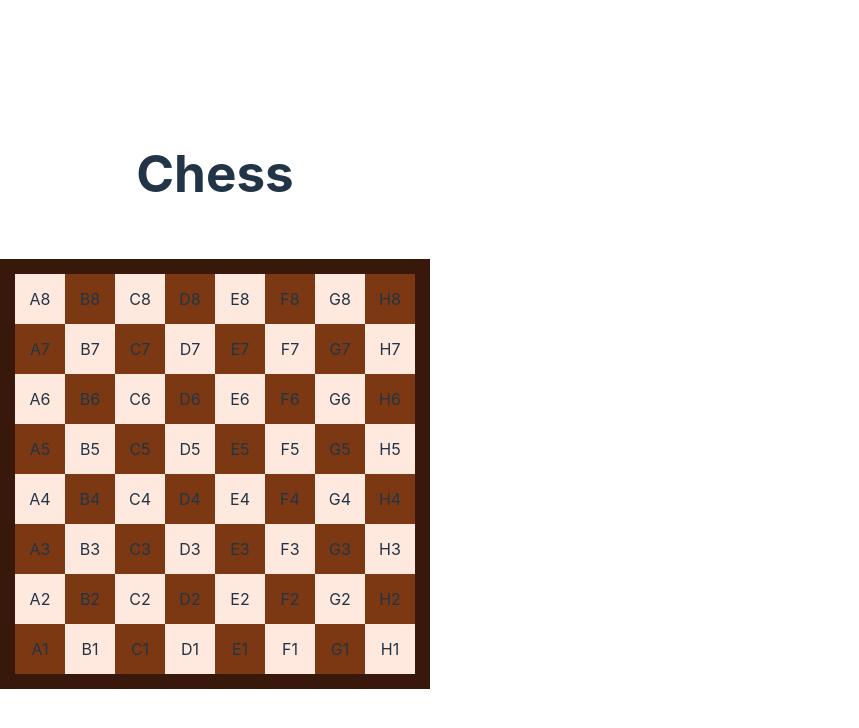
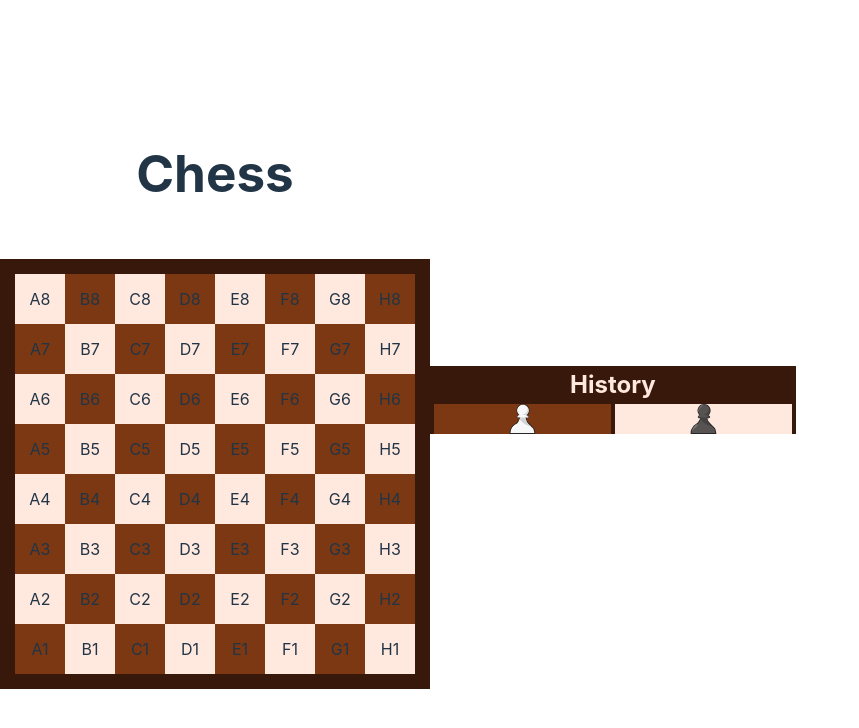
Before and after one commit to A-Yehia19/Chess, a React (Vite) app: page / in a window 1280 px wide. Shown: the top 728 px of the page, without its empty margins (0-859 px from the left). Built offline with nearby package versions, Linux system fonts and the light colour scheme.

Commit message:
version 0.2.1

```diff
--- a/src/common.css
+++ b/src/common.css
@@ -1,3 +1,10 @@
+:root {
+    --cell-size: 50px;
+    --white-cell-color: #FFE8DE;
+    --black-cell-color: #7B3812;
+    --border-color: #38180B;
+}
+
 .row {
     display: flex;
     flex-wrap: wrap;
@@ -19,6 +26,14 @@
     align-items: center;
 }
 
-.center {
-    margin: auto;
+.grow {
+    flex-grow: 1;
 }
+
+.white-bg{
+    background-color: var(--white-cell-color);
+}
+
+.black-bg{
+    background-color: var(--black-cell-color);
+}
--- /dev/null
+++ b/src/components/Home/History.jsx
@@ -0,0 +1,31 @@
+import "../../common.css"
+import "./styles/History.css"
+
+function HomeHistory() {
+    return (
+        <div id="game-history col">
+            <h2 id="history-title"> History </h2>
+            <div className="row">
+                {/* white history */}
+                <div id="white-history" className="col grow history">
+                    <div className="center-content black-bg">
+                        <img src="/src/assets/pieces/white/pawn.svg" alt="white pawn" height={30}/>
+                    </div>
+
+                    {/* white history appended here */}
+                </div>
+
+                {/* black history */}
+                <div id="black-history" className="col grow history">
+                    <div className="center-content white-bg">
+                        <img src="/src/assets/pieces/black/pawn.svg" alt="black pawn" height={30}/>
+                    </div>
+
+                    {/* black history appended here */}
+                </div>
+            </div>
+        </div>
+    )
+}
+
+export default HomeHistory
--- a/src/components/Home/styles/Board.css
+++ b/src/components/Home/styles/Board.css
@@ -1,9 +1,4 @@
-:root {
-    --cell-size: 50px;
-    --white-cell-color: #FFE8DE;
-    --black-cell-color: #7B3812;
-    --border-color: #38180B;
-}
+@import "../../../common.css";
 
 .white-cell {
     background-color: var(--white-cell-color);
--- /dev/null
+++ b/src/components/Home/styles/History.css
@@ -0,0 +1,30 @@
+@import "../../../common.css";
+
+#game-history {
+  display: flex;
+  flex-direction: column;
+  justify-content: center;
+  align-items: center;
+  margin-top: 20px;
+}
+
+#history-title {
+    background-color: var(--border-color);
+    padding: 1px 140px;
+    color: var(--white-cell-color);
+    margin: 0;
+}
+
+#white-history {
+    border-right: 2px solid var(--border-color);
+    border-left: 4px solid var(--border-color);
+}
+
+#black-history {
+    border-right: 4px solid var(--border-color);
+    border-left: 2px solid var(--border-color);
+}
+
+.history * {
+    width: 100%;
+}
--- a/src/models/game.js
+++ b/src/models/game.js
@@ -6,7 +6,6 @@ class Game {
         this.id = id;
         this.board = this.initiateBoard();
         this.turn = Constants.PLAYER_COLOR_WHITE;
-        this.moves = [];
         this.winner = null;
         this.players = {
             [Constants.PLAYER_COLOR_WHITE]: new Player(Constants.PLAYER_ID_WHITE, Constants.PLAYER_COLOR_WHITE),
@@ -60,7 +59,7 @@ class Game {
         // Move the piece
         if (possibleMoves.some(move => move.x === position.x && move.y === position.y)) {
             piece.move(position);
-            this.moves.push({piece, position});
+            this.players[this.turn].moves.push({piece, position});
 
             // Check if the move makes any captures
             if (piece.cellStatus(this.board, position.x, position.y, opponentPieces) === Constants.CELL_STATUS_OCCUPIED_OPPONENT) {
--- a/src/models/player.js
+++ b/src/models/player.js
@@ -10,6 +10,7 @@ class Player {
     constructor (id, color){
         this.id = id;
         this.color = color;
+        this.moves = [];
         this.pieces = this.initializePieces();
     }
 
--- a/src/pages/Home.jsx
+++ b/src/pages/Home.jsx
@@ -1,14 +1,18 @@
 import "../common.css"
 import "./styles/Home.css"
 import HomeBoard from "../components/Home/Board"
+import HomeHistory from "../components/Home/History"
 
 function HomePage() {
   return (
     <>
-      <div className="col">
-        <h1> Chess </h1>
-        <br />
-        <HomeBoard/>
+      <div className="row">
+        <div className="col">
+          <h1> Chess </h1>
+          <br />
+          <HomeBoard/>
+        </div>
+        <HomeHistory/>
       </div>
     </>
   )
```
Also changed, not shown: 1 other file (tests, documents, lock files or other folders).
